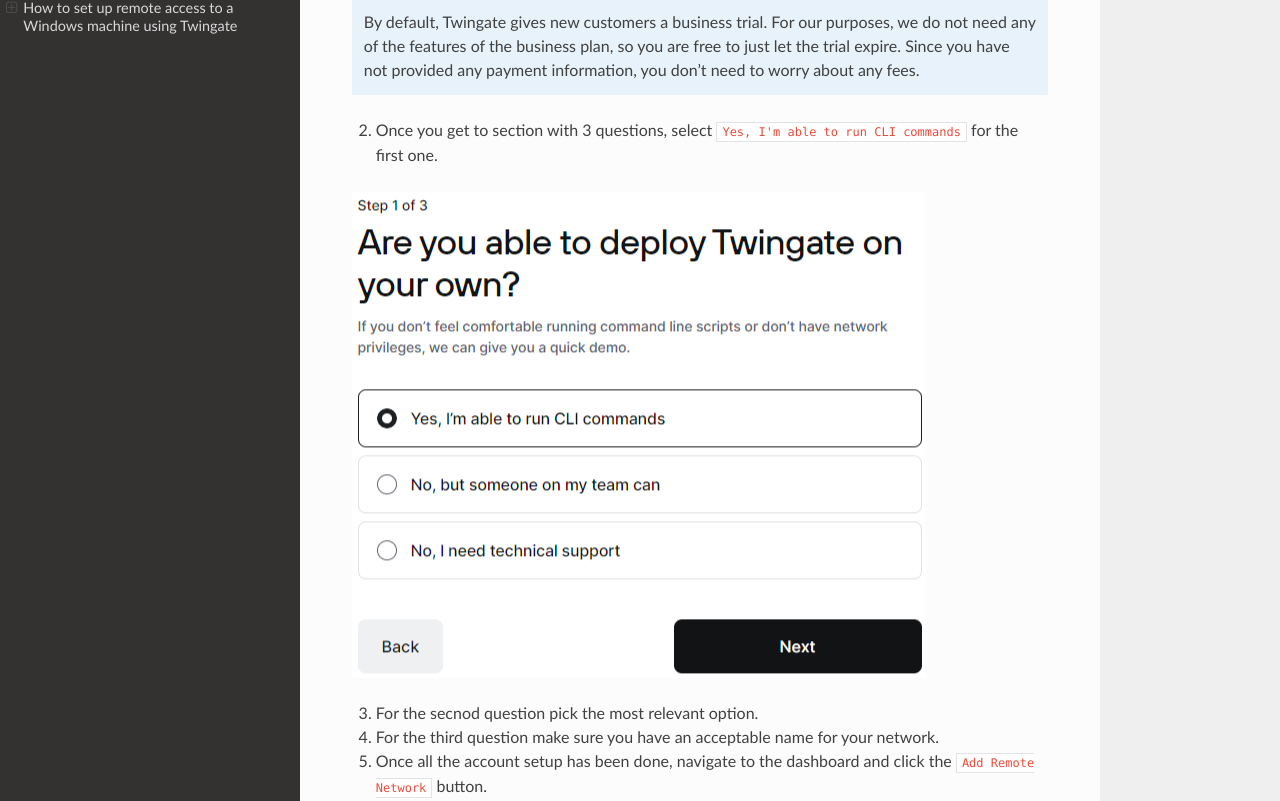
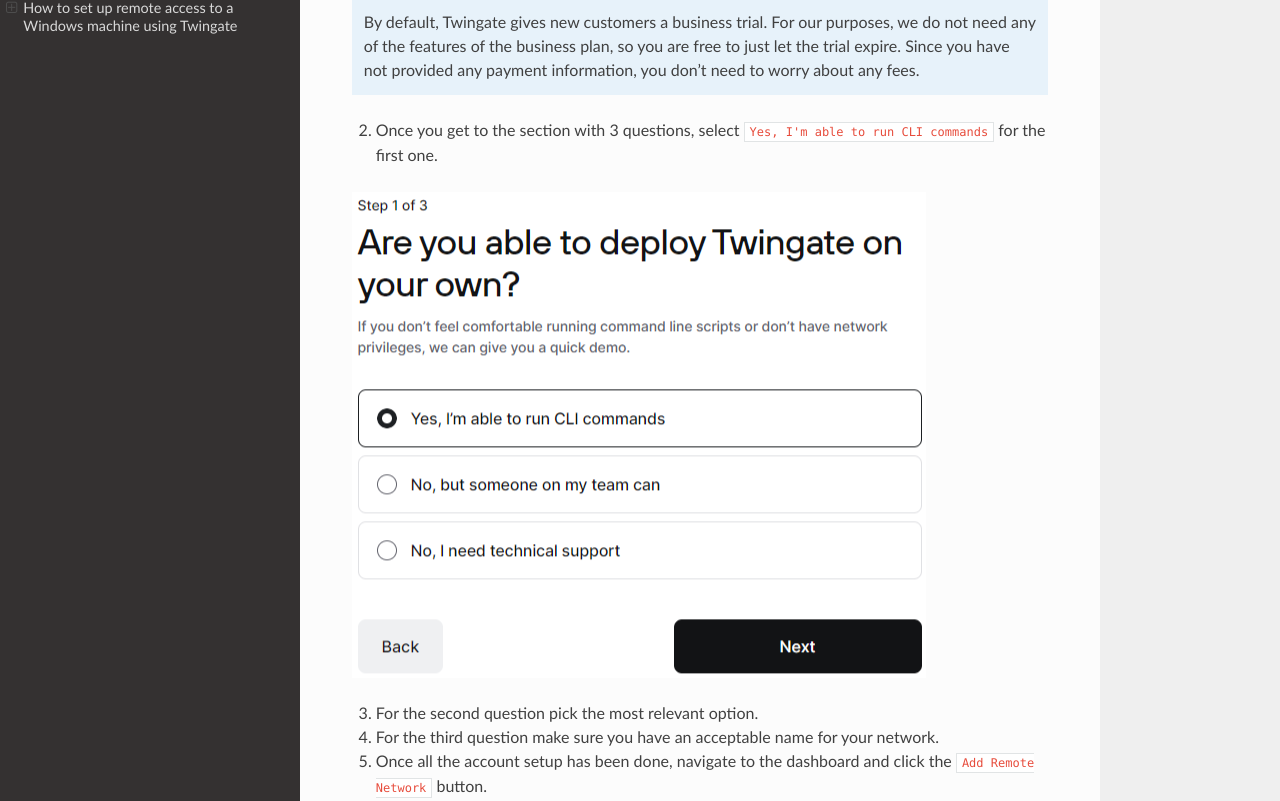
Before and after one commit to langerdaniel9/cse-300-user-instructions, a Sphinx documentation site: the page built from docs/source/index.rst, in a window 1280 px wide and 1400 px high, scrolled down 1804 px. Shown: the part 137-938 px from the top of the window. Built offline with Sphinx 7.4.7 and the Read the Docs theme 2.0.0, drawn with Linux system fonts in a browser that asks for light colours; some of the changed text lies outside the part shown.

Commit message:
grammar fixes

```diff
--- a/docs/source/index.rst
+++ b/docs/source/index.rst
@@ -57,11 +57,11 @@
 .. note::
    By default, Twingate gives new customers a business trial. For our purposes, we do not need any of the features of the business plan, so you are free to just let the trial expire. Since you have not provided any payment information, you don't need to worry about any fees.
 
-2. Once you get to section with 3 questions, select ``Yes, I'm able to run CLI commands`` for the first one.
+2. Once you get to the section with 3 questions, select ``Yes, I'm able to run CLI commands`` for the first one.
 
 .. image:: images/TwingateCLI.png
 
-3. For the secnod question pick the most relevant option.
+3. For the second question pick the most relevant option.
 
 4. For the third question make sure you have an acceptable name for your network.
 
```
Also changed, not shown: other parts of docs/source/index.rst (+3 -3 lines).
